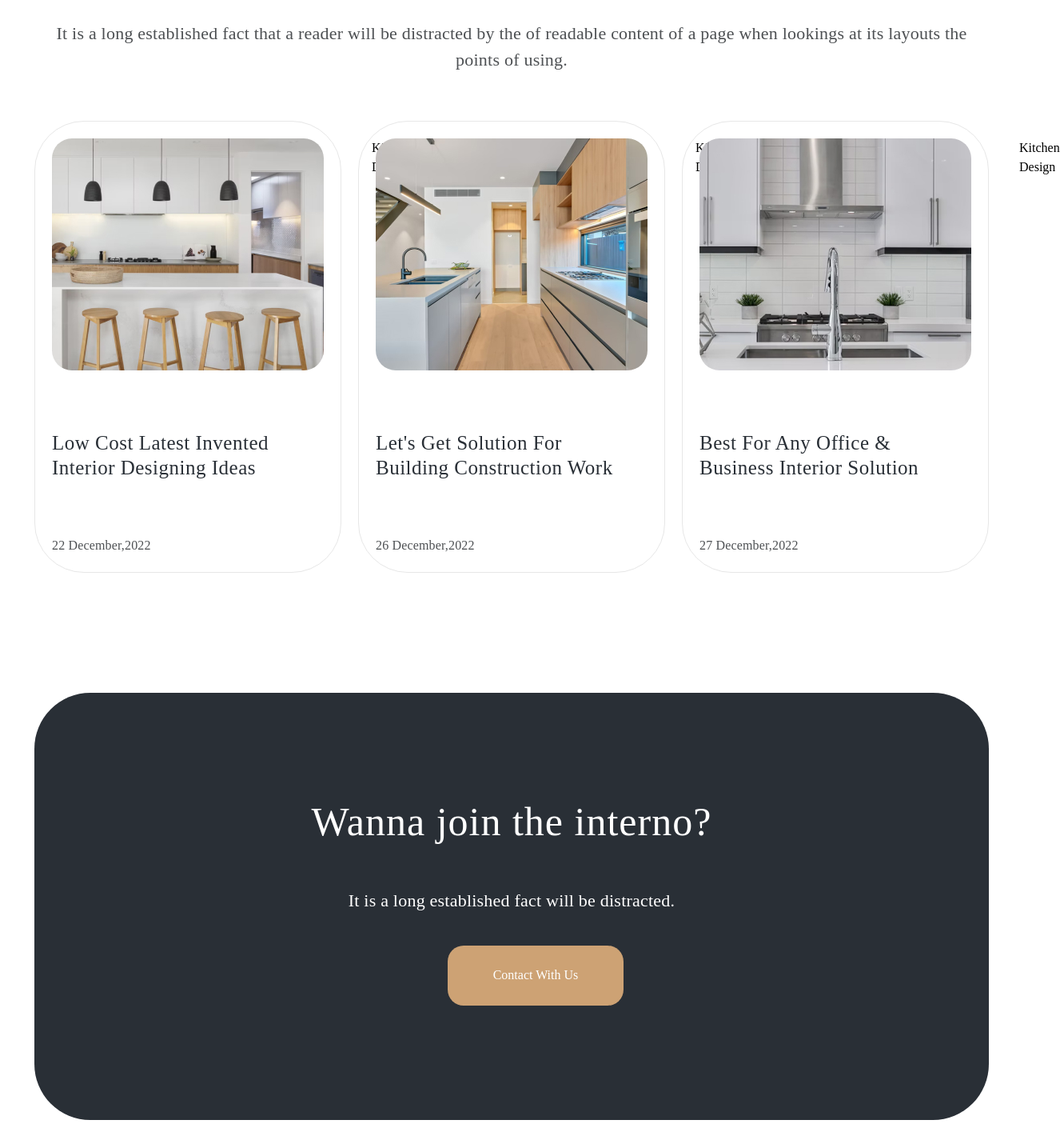
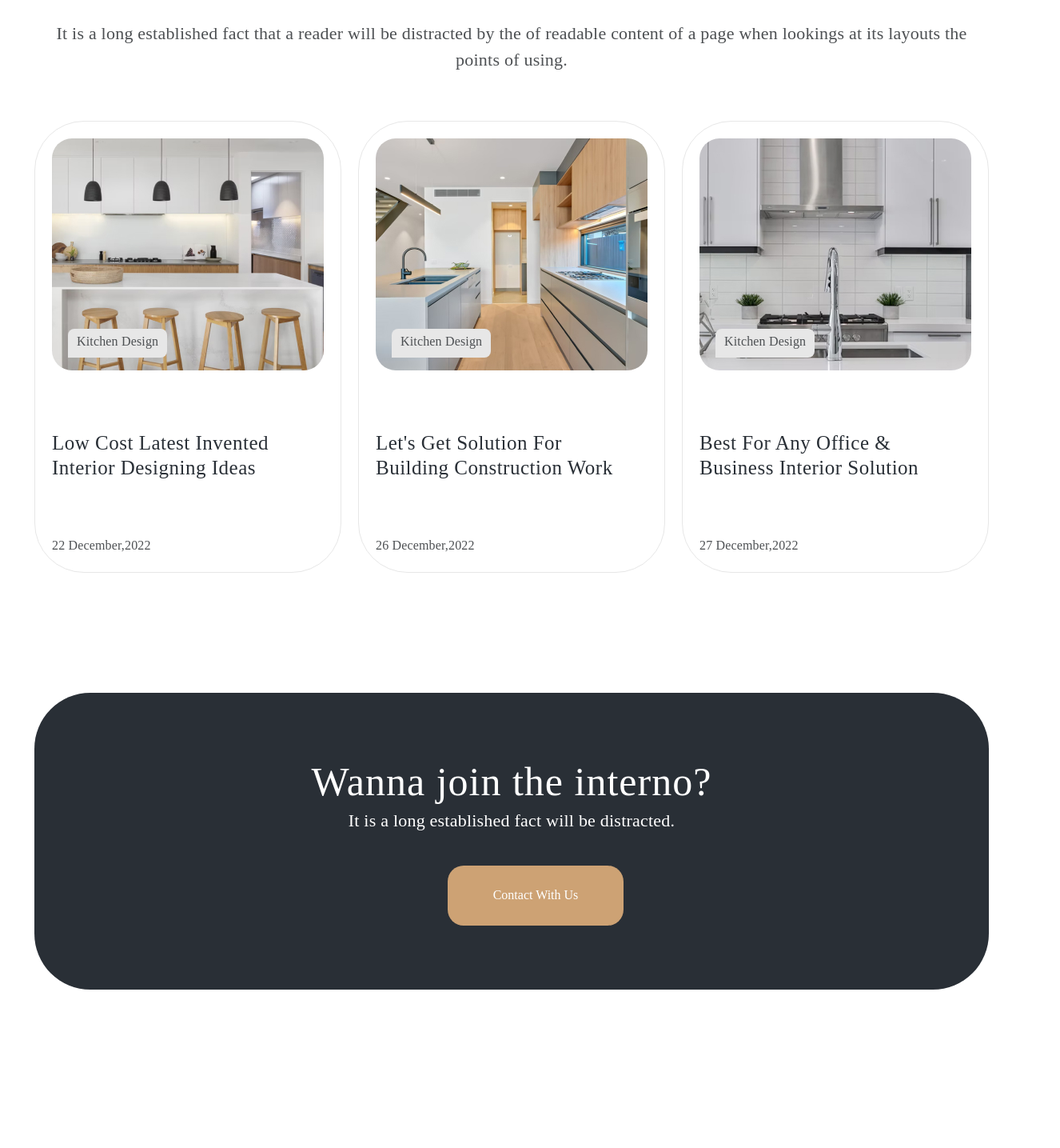
Before and after one commit to LipLip86/design-page, a React (Create React App) app: page / in a window 1280 px wide. Shown: the part 5708-7143 px from the top of the page at 80% size, 1326 px wide, since content can reach past the window. After the commit the page ends 6980 px from the top, so only its background shows below. Built offline with nearby package versions, Linux system fonts and the light colour scheme.

Commit message:
Blocks edited

```diff
--- a/src/components/blog/Blog.module.css
+++ b/src/components/blog/Blog.module.css
@@ -59,12 +59,18 @@ margin-bottom: 60px;
 
 .card_top span {
   position: absolute;
-  margin-left: 60px;
+  left: 20px;
+  bottom: 20px;
   font-family: 'Jost';
   font-style: normal;
   font-weight: 400;
   font-size: 16px;
   line-height: 150%;
+  background-color: #E7E7E7;
+  border-radius: 8px 8px 8px 0;
+  padding: 4px 11px 8px;
+  color: #4D5053;
+  letter-spacing: 0.01em;
 }
 
 .container_card h3 {
--- a/src/components/contacts/Contacts.module.css
+++ b/src/components/contacts/Contacts.module.css
@@ -3,21 +3,14 @@ display: flex;
 flex-direction: column;
 background-color: #292F36;
 align-items: center;
-padding: 80px 315px;
-gap: 10px;
-height: 374px;
+padding: 80px 0px;
+
+height: max-content;
 border-radius: 70px;
 margin-top: 150px;
 }
 
-.container_contacts {
-display: flex;
-flex-direction: column;
-justify-content: center;
-align-items: center;
-}
-
-.container_contacts h3 {
+.container_main h3 {
   font-family: 'DM Serif Display';
   font-style: normal;
   font-weight: 400;
@@ -25,24 +18,21 @@ align-items: center;
   width: 100%;
   text-align: center;
   color: #FFFFFF;
+  margin: 0;
 }
 
-.container_contacts p {
+.container_main p {
   font-family: 'Jost';
   font-style: normal;
   font-weight: 400;
   font-size: 22px;
   line-height: 150%;
-  /* identical to box height, or 33px */
-
-  display: flex;
-  align-items: center;
   text-align: center;
   letter-spacing: 0.01em;
   color: #FFFFFF;
 }
 
-.container_contacts span {
+.container_main span {
     display: flex;
     flex-direction: column;
     justify-content: center;
--- a/src/components/contacts/Contacts.tsx
+++ b/src/components/contacts/Contacts.tsx
@@ -4,11 +4,9 @@ import s from "./Contacts.module.css";
 const Contacts: any = () => {
   return (
     <div className={s.container_main}>
-      <div className={s.container_contacts}>
         <h3>Wanna join the interno?</h3>
         <p>It is a long established fact will be distracted.</p>
         <span>Contact With Us</span>
-      </div>
     </div>
   )
 }
```
